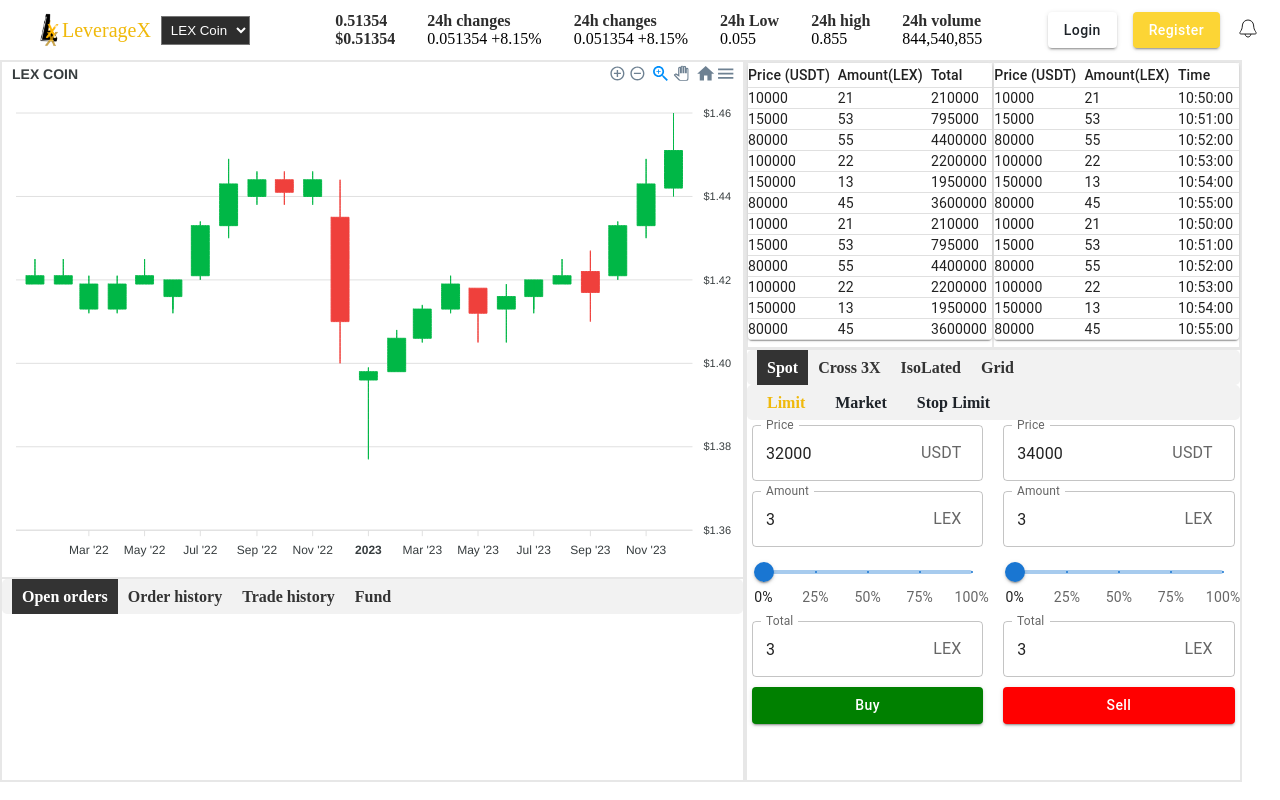
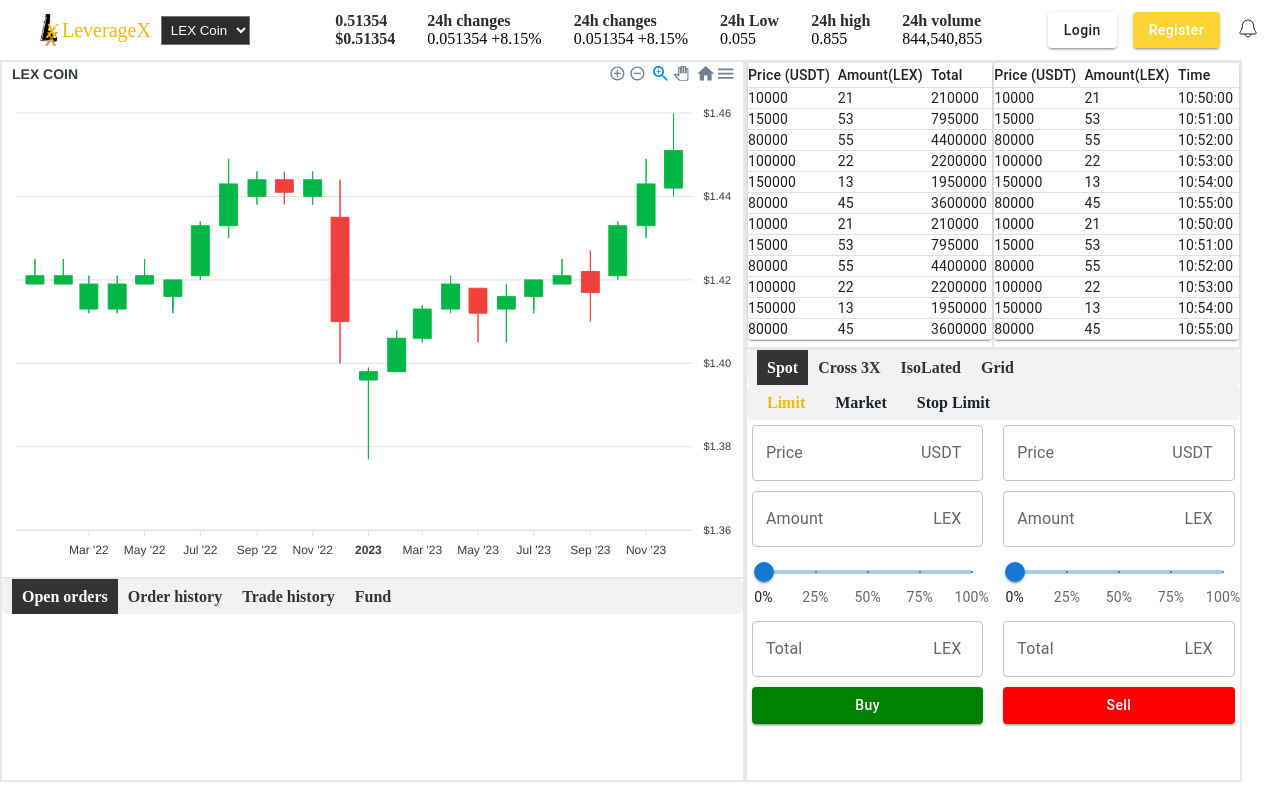
Before and after one commit to DanishKhan25/leveragex, a React (Vite) app: page /lex in a window 1280 px wide. Built offline with nearby package versions, Linux system fonts and the light colour scheme.

Commit message:
removed default values

```diff
--- a/src/components/common/spot/Spot.jsx
+++ b/src/components/common/spot/Spot.jsx
@@ -41,16 +41,12 @@ const Spot = ({ text1, text2 }) => {
           buttonTitle="Buy"
           text1="USDT"
           text2="LEX"
-          PriceValue="32000"
-          AmountValue="3"
         />
         <InputForm
           buttonTitle="Sell"
           backgroundColor="red"
           text1={text1}
           text2={text2}
-          PriceValue="34000"
-          AmountValue="3"
         />
       </form>
     </div>
```
